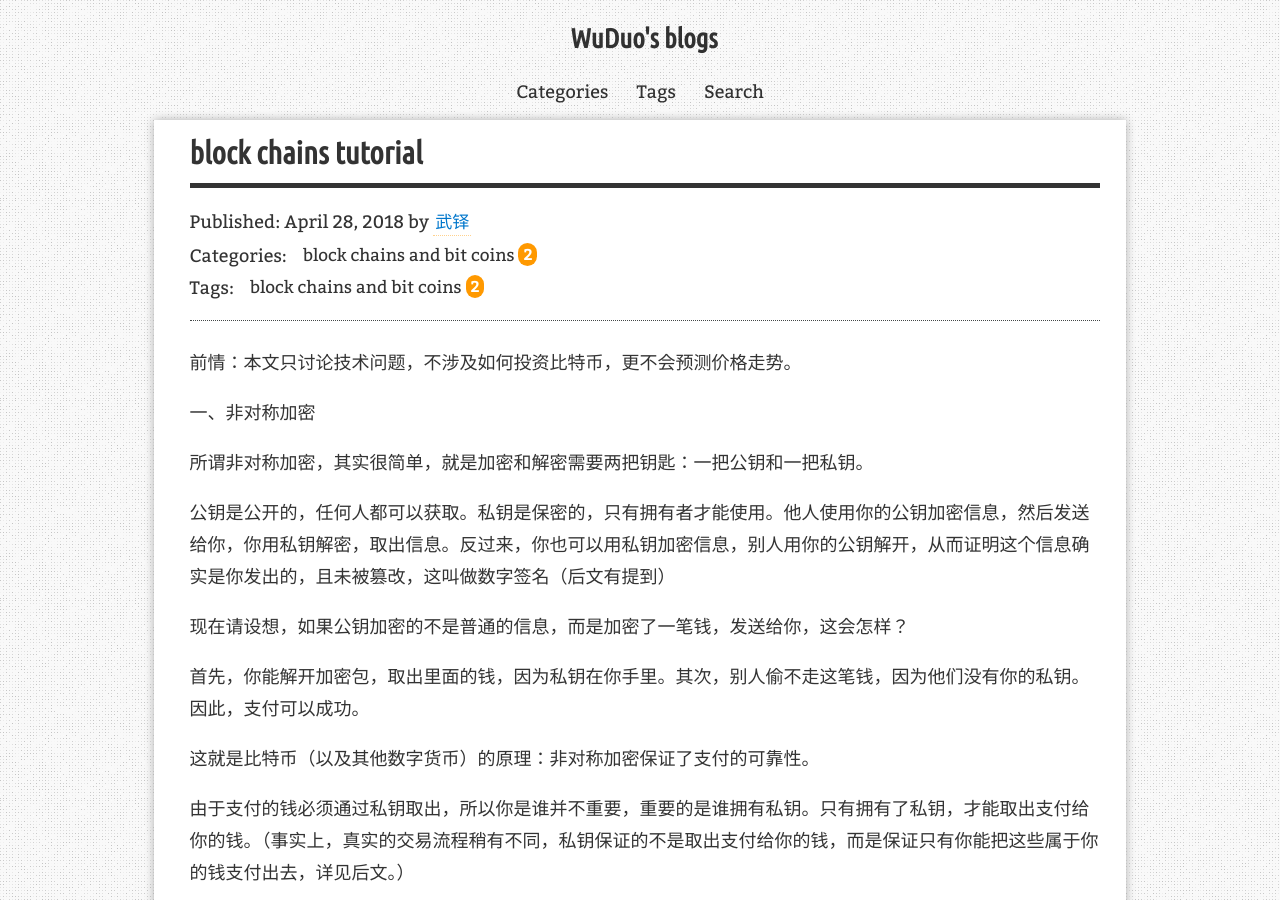
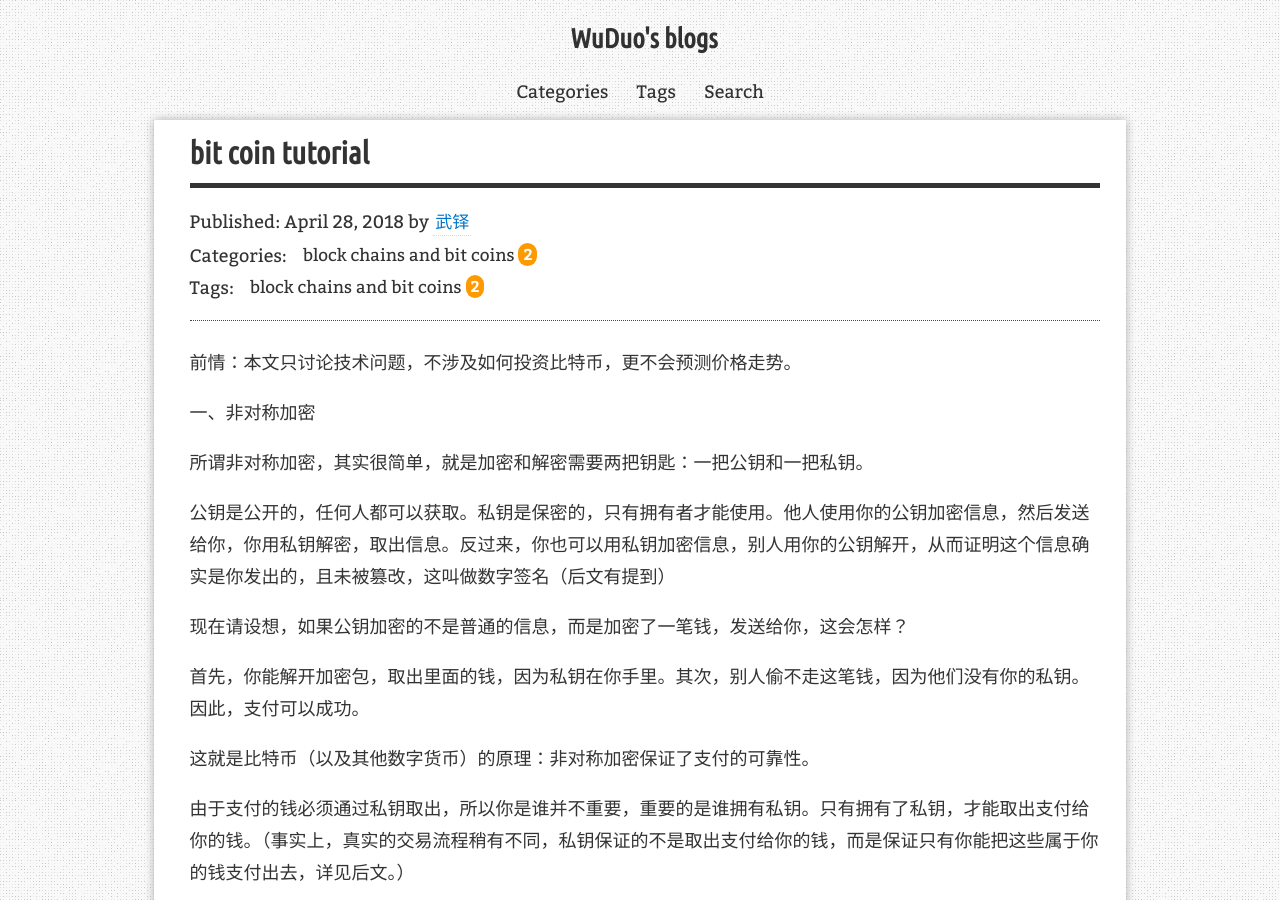
Before and after one commit to programmingduo/blog, a Jekyll site: the page built from _posts/2018-04-28-bit-coins.md, in a window 1280 px wide and 900 px high. Built offline with Jekyll 4.4.1, drawn with Linux system fonts in a browser that asks for light colours; nearby versions of some CDN libraries; comment, search, counter and statistics services are not loaded.

Commit message:
change the name of one blog 'bit coins'

```diff
--- a/_posts/2018-04-28-bit-coins.md
+++ b/_posts/2018-04-28-bit-coins.md
@@ -1,6 +1,6 @@
 ---
 layout: post
-title: "block chains tutorial"
+title: "bit coin tutorial"
 description: "区块链和比特币学习博客"
 categories: [block chains and bit coins]
 tags: [block chains and bit coins]
```
